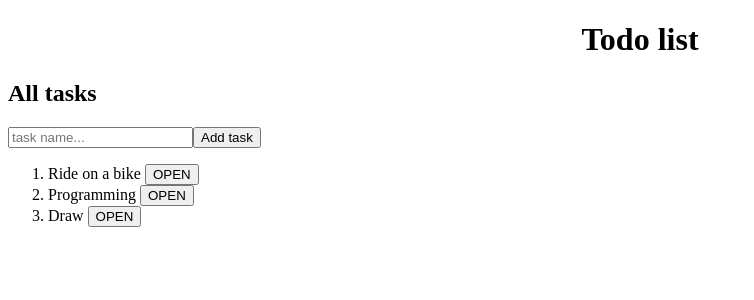
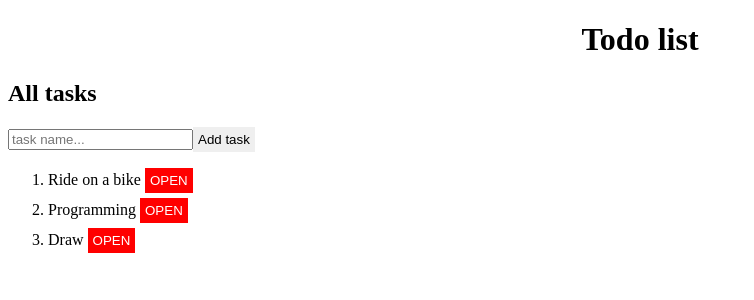
Before and after one commit to MastersAcademy/js-course-2017, an Angular app in the folder homeworks/marina.todorishina_marinaTodorishina/homework_9/ng-todo-list/: page / in a window 1280 px wide. Shown: the top 300 px of the page, without its empty margins (0-754 px from the left). Built offline with nearby package versions, Linux system fonts and the light colour scheme.

Commit message:
Add styles for buttons

```diff
--- a/homeworks/marina.todorishina_marinaTodorishina/homework_9/ng-todo-list/src/app/todo/todo.component.scss
+++ b/homeworks/marina.todorishina_marinaTodorishina/homework_9/ng-todo-list/src/app/todo/todo.component.scss
@@ -0,0 +1,15 @@
+.btn {
+  border: none;
+  padding: 5px;
+  outline: 0;
+  cursor: pointer;
+}
+
+.change-status-btn {
+  color: #ffffff;
+  background-color: red;
+}
+
+.task {
+  margin: 5px 0;
+}
```
